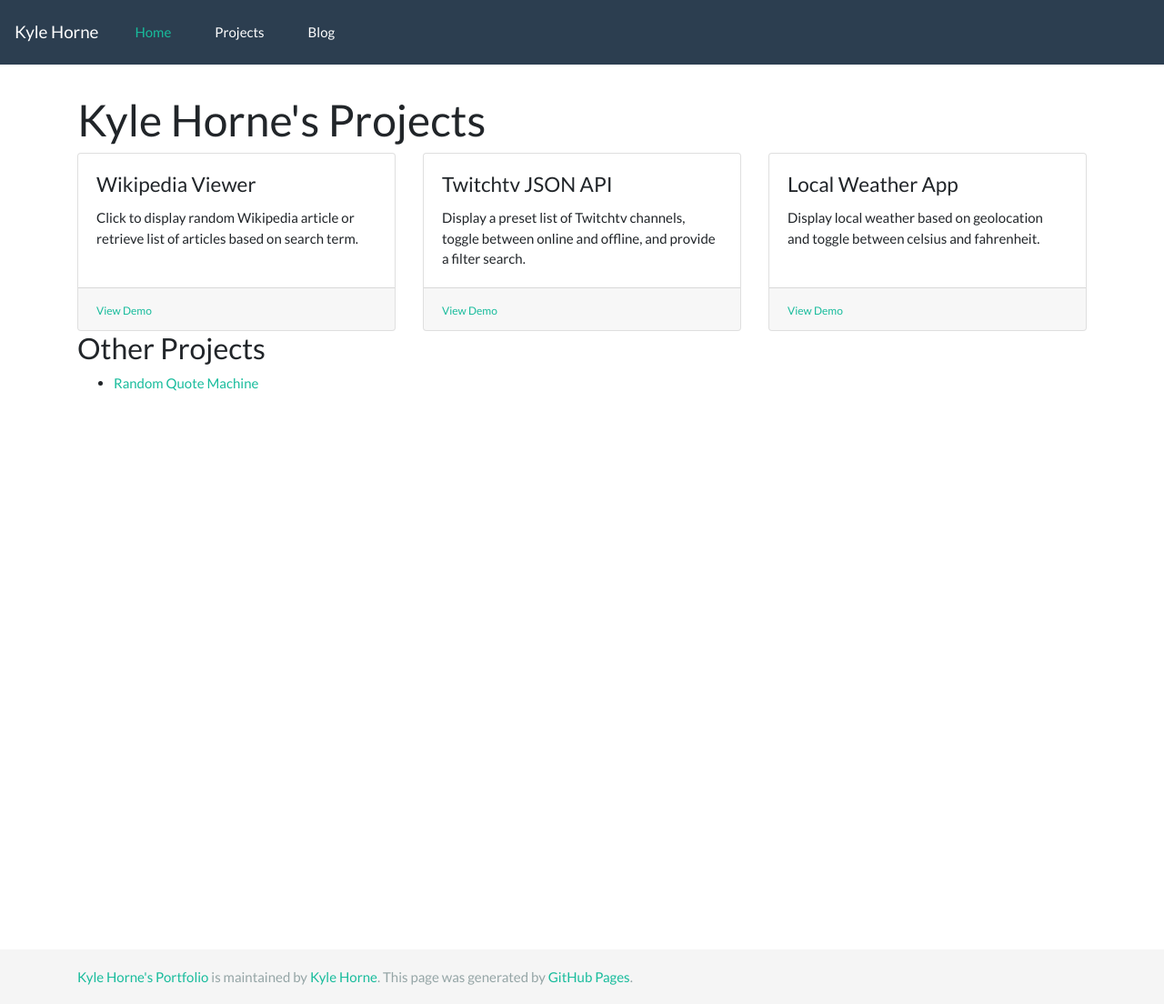
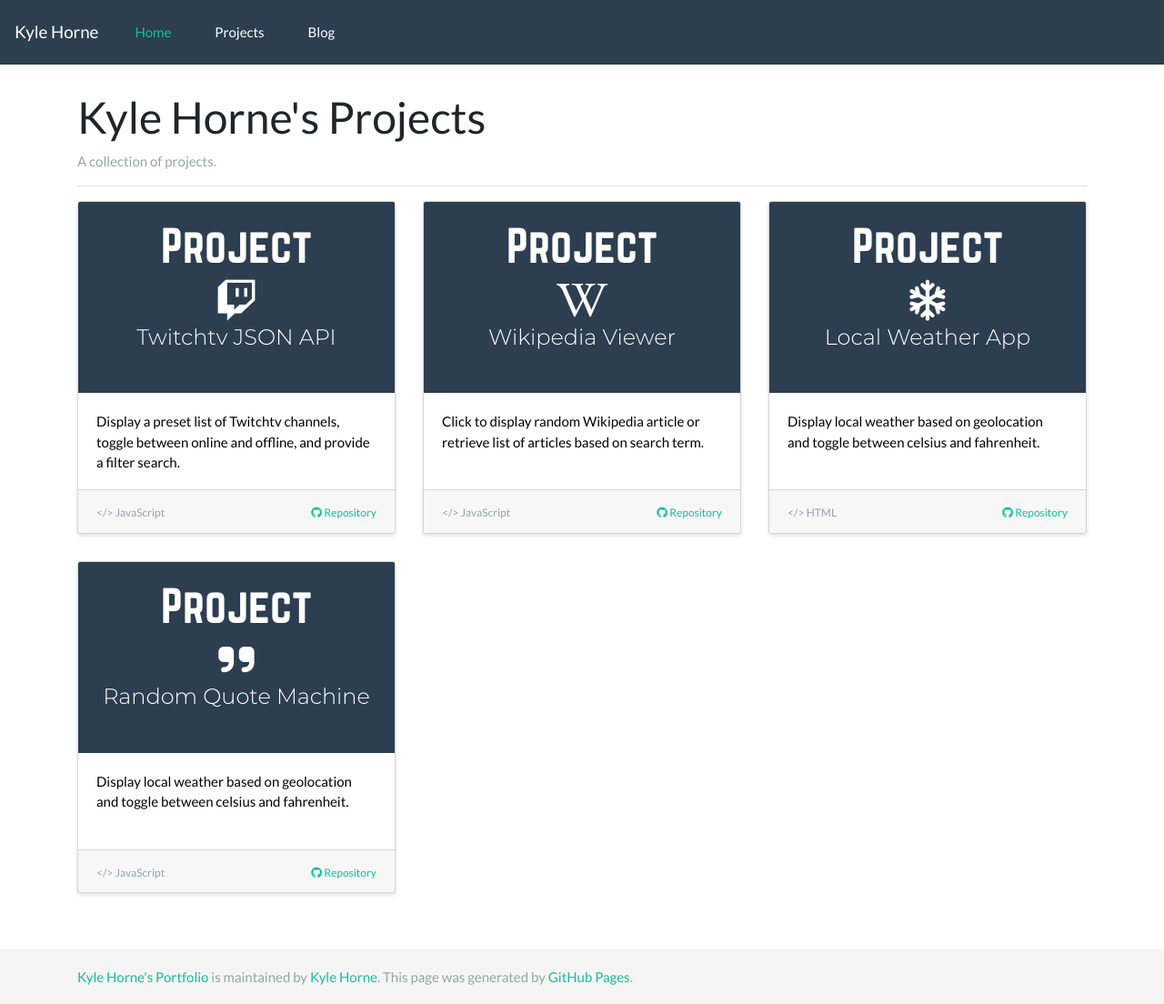
Before and after one commit to kyle-horne/kyle-horne.github.io, a Jekyll site: the page built from projects/index.html, in a window 1280 px wide and 1104 px high. Shown: the whole window at 91% size. Built offline with Jekyll 4.4.1, drawn with Linux system fonts in a browser that asks for light colours; nearby versions of some CDN libraries.

Commit message:
Format project cards

```diff
--- a/_includes/page-footer.html
+++ b/_includes/page-footer.html
@@ -4,8 +4,10 @@
     <script src="https://code.jquery.com/jquery-3.2.1.slim.min.js" integrity="sha384-KJ3o2DKtIkvYIK3UENzmM7KCkRr/rE9/Qpg6aAZGJwFDMVNA/GpGFF93hXpG5KkN" crossorigin="anonymous"></script>
     <script src="https://cdnjs.cloudflare.com/ajax/libs/popper.js/1.12.3/umd/popper.min.js" integrity="sha384-vFJXuSJphROIrBnz7yo7oB41mKfc8JzQZiCq4NCceLEaO4IHwicKwpJf9c9IpFgh" crossorigin="anonymous"></script>
     <script src="https://maxcdn.bootstrapcdn.com/bootstrap/4.0.0-beta.2/js/bootstrap.min.js" integrity="sha384-alpBpkh1PFOepccYVYDB4do5UnbKysX5WZXm3XxPqe5iKTfUKjNkCk9SaVuEZflJ" crossorigin="anonymous"></script>
+    <script src="https://use.fontawesome.com/3aa37ad316.js" type="text/javascript"></script>
     <script src="/js/footer.js" type="text/javascript"></script>
     <script src="/js/search-script.js" type="text/javascript"></script>
 
+
   </div>
 </footer>
--- a/_includes/page-header.html
+++ b/_includes/page-header.html
@@ -1,4 +1,4 @@
-<nav class="navbar navbar-expand-lg navbar-dark bg-primary">
+<nav class="navbar navbar-expand-lg navbar-dark bg-primary fixed-top">
   <a class="navbar-brand" href="/">Kyle Horne</a>
   <button class="navbar-toggler collapsed" type="button" data-toggle="collapse" data-target="#navbarColor01" aria-controls="navbarColor01" aria-expanded="false" aria-label="Toggle navigation">
     <span class="navbar-toggler-icon"></span>
--- a/_includes/page-projects.html
+++ b/_includes/page-projects.html
@@ -1,35 +1,112 @@
-<div class="card-deck">
-  <div class="card">
-    <div class="card-body">
-      <h4 class="card-title">Wikipedia Viewer</h4>
-      <p class="card-text">Click to display random Wikipedia article or retrieve list of articles based on search term.</p>
-    </div>
-    <div class="card-footer">
-      <small class="text-muted"><a href="/wikipedia-viewer" target="_blank">View Demo</a></small>
+<div class="row">
+
+  <div class="col-lg-4 col-md-6">
+    <div class="project">
+      <a href="/twitchtv-json-api" target="_blank">
+        <div class="hovereffect text-center">
+
+          <h2>Project</h2>
+          <i class="fa fa-twitch fa-3x" aria-hidden="true"></i>
+          <p>Twitchtv JSON API</p>
+
+
+          <div class="overlay">
+             <p class="info">View Demo</p>
+          </div>
+        </div>
+        <div class="card-body">
+          <p class="card-text">Display a preset list of Twitchtv channels, toggle between online and offline, and provide a filter search.</p>
+        </div>
+      </a>
+      <div class="card-footer">
+        <div class="float-left">
+          <small class="text-muted">&lt;/&gt; JavaScript</small>
+        </div>
+        <small><a href="https://github.com/kyle-horne/twitchtv-json-api" target="_blank"><i class="fa fa-github" aria-hidden="true"></i> Repository<a/></small>
+      </div>
     </div>
   </div>
-  <div class="card">
-    <div class="card-body">
-      <h4 class="card-title">Twitchtv JSON API</h4>
-      <p class="card-text">Display a preset list of Twitchtv channels, toggle between online and offline, and provide a filter search.</p>
-    </div>
-    <div class="card-footer">
-      <small class="text-muted"><a href="/twitchtv-json-api" target="_blank">View Demo</a></small>
+
+  <div class="col-lg-4 col-md-6">
+    <div class="project">
+      <a href="/wikipedia-viewer" target="_blank">
+        <div class="hovereffect text-center">
+
+          <h2>Project</h2>
+          <i class="fa fa-wikipedia-w fa-3x" aria-hidden="true"></i>
+          <p>Wikipedia Viewer</p>
+
+
+          <div class="overlay">
+             <p class="info">View Demo</p>
+          </div>
+        </div>
+        <div class="card-body">
+          <p class="card-text">Click to display random Wikipedia article or retrieve list of articles based on search term.</p>
+        </div>
+      </a>
+      <div class="card-footer">
+        <div class="float-left">
+          <small class="text-muted">&lt;/&gt; JavaScript</small>
+        </div>
+        <small><a href="https://github.com/kyle-horne/wikipedia-viewer" target="_blank"><i class="fa fa-github" aria-hidden="true"></i> Repository<a/></small>
+      </div>
     </div>
   </div>
-  <div class="card">
-    <div class="card-body">
-      <h4 class="card-title">Local Weather App</h4>
-      <p class="card-text">Display local weather based on geolocation and toggle between celsius and fahrenheit.</p>
-    </div>
-    <div class="card-footer">
-      <small class="text-muted"><a href="/local-weather" target="_blank">View Demo</a></small>
+
+  <div class="col-lg-4 col-md-6">
+    <div class="project">
+      <a href="/local-weather" target="_blank">
+        <div class="hovereffect text-center">
+
+          <h2>Project</h2>
+          <i class="fa fa-snowflake-o fa-3x" aria-hidden="true"></i>
+          <p>Local Weather App</p>
+
+
+          <div class="overlay">
+             <p class="info">View Demo</p>
+          </div>
+        </div>
+        <div class="card-body">
+          <p class="card-text">Display local weather based on geolocation and toggle between celsius and fahrenheit.</p>
+        </div>
+      </a>
+      <div class="card-footer">
+        <div class="float-left">
+          <small class="text-muted">&lt;/&gt; HTML</small>
+        </div>
+        <small><a href="https://github.com/kyle-horne/local-weather" target="_blank"><i class="fa fa-github" aria-hidden="true"></i> Repository<a/></small>
+      </div>
     </div>
   </div>
+
+  <div class="col-lg-4 col-md-6">
+    <div class="project">
+      <a href="/random-quote-machine" target="_blank">
+        <div class="hovereffect text-center">
+
+          <h2>Project</h2>
+          <i class="fa fa-quote-right fa-3x" aria-hidden="true"></i>
+          <p>Random Quote Machine</p>
+
+
+          <div class="overlay">
+             <p class="info">View Demo</p>
+          </div>
+        </div>
+        <div class="card-body">
+          <p class="card-text">Display local weather based on geolocation and toggle between celsius and fahrenheit.</p>
+        </div>
+      </a>
+      <div class="card-footer">
+        <div class="float-left">
+          <small class="text-muted">&lt;/&gt; JavaScript</small>
+        </div>
+        <small><a href="https://github.com/kyle-horne/random-quote-machine" target="_blank"><i class="fa fa-github" aria-hidden="true"></i> Repository<a/></small>
+      </div>
+    </div>
+  </div>
+
+
 </div>
-
-<h3>Other Projects</h3>
-
-<ul>
-  <li><a href="/random-quote-machine" target="_blank">Random Quote Machine</a></li>
-</ul>
--- a/css/main.css
+++ b/css/main.css
@@ -1,17 +1,137 @@
+body {
+    padding-top: 100px;
+}
+
 a {
   text-decoration: none !important;
 }
 
-nav.navbar {
-  margin-bottom: 2rem;
+.fixed-top {
+  margin-bottom: 100px;
 }
 
 .footer {
-  width: 100%;
-  height: 60px;
   line-height: 60px;
   background-color: #f5f5f5;
   margin-top: 2rem;
+}
+
+.project {
+  border-radius: 3px;
+  box-shadow: 0 2px 4px 0 rgba(0,0,0,0.12);
+  border: 1px solid #d6d6d6;
+  overflow: hidden;
+  margin-bottom: 30px;
+  background: #ffffff;
+  position: relative;
+  transition: all .5s ease;
+}
+
+.project > a {
+  display: block;
+  cursor: pointer;
+}
+
+@font-face {
+    font-family: Norwester;
+    src: url("../fonts/norwester.otf") format("opentype");
+}
+
+@font-face {
+    font-family: Montserrat-Light;
+    src: url("../fonts/Montserrat-Light.otf") format("opentype");
+}
+
+.project > a:hover .card-title {
+  color: #18BC9C;
+}
+
+.card-title:hover {
+  color: #18BC9C;
+}
+
+.card-text {
+  color: #000;
+  height: 66px;
+  overflow: hidden;
+}
+
+.card-footer {
+  text-align: right;
+}
+
+.hovereffect {
+  width: 100%;
+  overflow: hidden;
+  position: relative;
+  padding-top: 20px;
+  height: 210px;
+  background-color: #2c3e50;
+  color: #fff;
+}
+
+.project .hovereffect h2 {
+  font-family: Norwester;
+  font-size: 3rem;
+  -webkit-transition: all 0.4s ease-in-out;
+  transition: all 0.4s ease-in-out;
+}
+
+.project .hovereffect > p {
+  font-family: Montserrat-Light;
+  font-size: 1.5rem;
+  margin: 0;
+}
+
+.hovereffect .overlay {
+  width: 100%;
+  height: 100%;
   position: absolute;
-  bottom: 0;
+  overflow: hidden;
+  top: 0;
+  left: 0;
+  -webkit-transition: all 0.4s ease-in-out;
+  transition: all 0.4s ease-in-out;
 }
+
+.hovereffect:hover .overlay {
+  background-color: rgba(170,170,170,0.8);
+}
+
+
+
+
+
+.hovereffect p.info {
+  display: inline-block;
+  text-decoration: none;
+  padding: 7px 14px;
+  text-transform: uppercase;
+  color: #fff;
+  border: 1px solid #fff;
+  margin: 57px 0 0 0;
+  background-color: transparent;
+  opacity: 0;
+  filter: alpha(opacity=0);
+  -webkit-transform: scale(1.5);
+  -ms-transform: scale(1.5);
+  transform: scale(1.5);
+  -webkit-transition: all 0.4s ease-in-out;
+  transition: all 0.4s ease-in-out;
+  font-weight: normal;
+  height: 85%;
+  width: 85%;
+  position: absolute;
+  top: -20%;
+  left: 8%;
+  padding: 70px;
+}
+
+.hovereffect:hover p.info {
+  opacity: 1;
+  filter: alpha(opacity=100);
+  -webkit-transform: scale(1);
+  -ms-transform: scale(1);
+  transform: scale(1);
+  background-color: rgba(0,0,0,0.4);
+}
--- a/projects/index.html
+++ b/projects/index.html
@@ -3,5 +3,7 @@
 title: Kyle Horne's Projects
 ---
 <h1>{{ page.title }}</h1>
+<p class="text-muted">A collection of projects.</p>
+<hr/>
 
 {% include page-projects.html %}
```
Also changed, not shown: fonts/Montserrat-Light.otf (added), fonts/norwester.otf (added), images/twitchtv-json-api-preview.png (added), images/wikipedia-viewer-preview.png (added).
